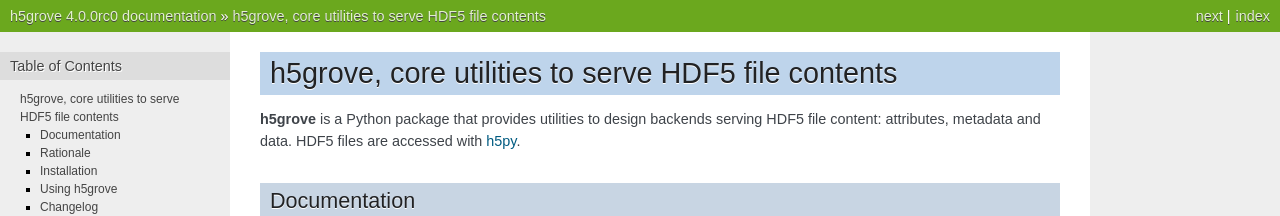
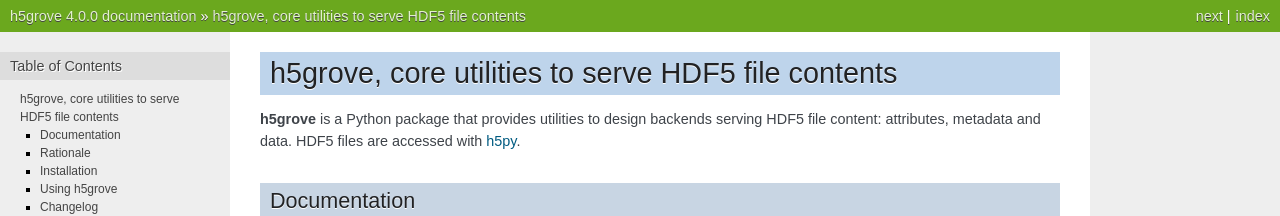
Before and after one commit to silx-kit/h5grove, a Sphinx documentation site: the page built from docs/index.md, in a window 1280 px wide and 900 px high. Shown: the top 216 px of the window. Built offline with Sphinx 7.4.7, drawn with Linux system fonts in a browser that asks for light colours; some of the changed text lies outside the part shown.

Commit message:
Bump to v4.0.0

```diff
--- a/docs/_static/api.yaml
+++ b/docs/_static/api.yaml
@@ -1,8 +1,8 @@
-openapi: 4.0.0rc0
+openapi: 4.0.0
 info:
   title: 'H5Grove API'
   description: 'The API provided by h5grove example implementations.'
-  version: 4.0.0rc0
+  version: 4.0.0
 
 servers:
   - url: http://{ip}:{port}/
--- a/pyproject.toml
+++ b/pyproject.toml
@@ -4,7 +4,7 @@
 
 [project]
 name = "h5grove"
-version = "4.0.0rc0"
+version = "4.0.0"
 authors = [{ name = "ESRF", email = "h5web@esrf.fr" }]
 description = "Core utilities to serve HDF5 file contents"
 readme = { file = "README.md", content-type = "text/markdown" }
--- a/src/h5grove/__init__.py
+++ b/src/h5grove/__init__.py
@@ -1,4 +1,4 @@
 from .content import create_content
 from .encoders import encode
 
-version = "4.0.0rc0"
+version = "4.0.0"
```
Also changed, not shown: .bumpversion.cfg.
